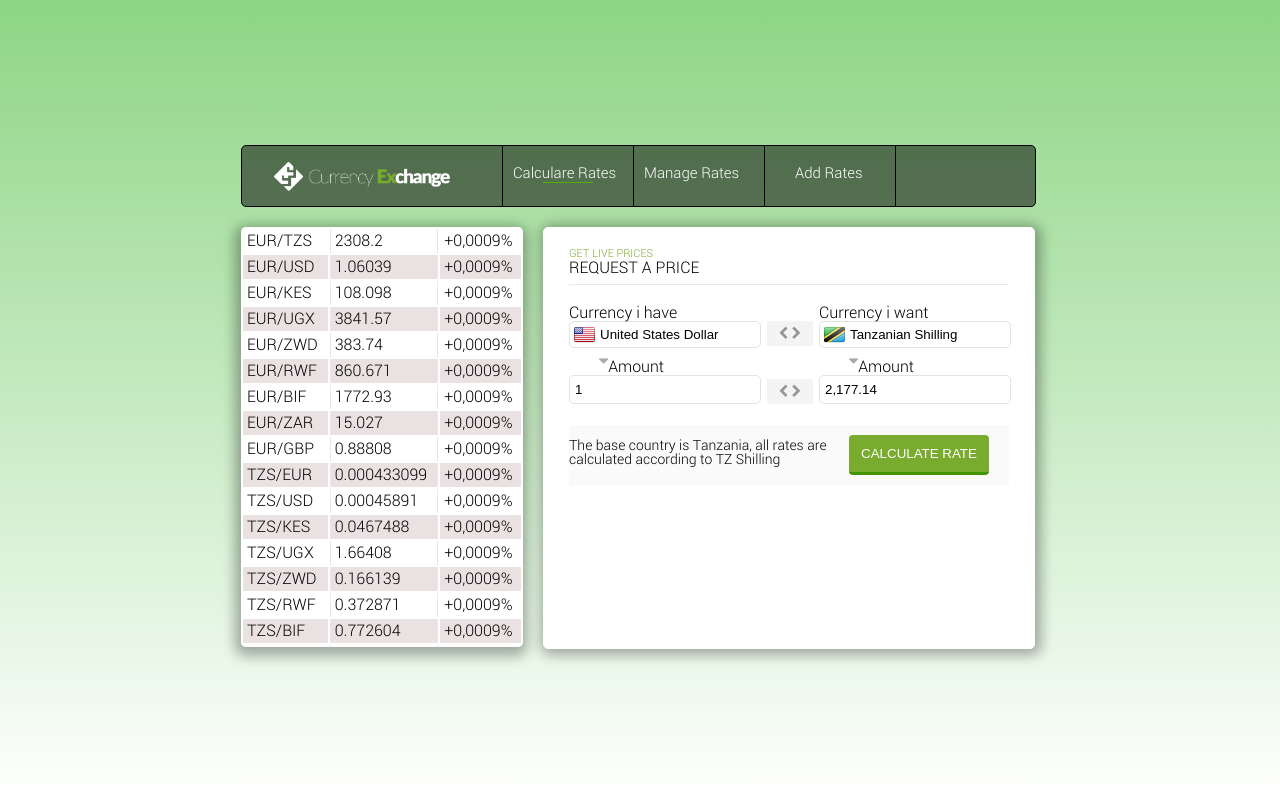
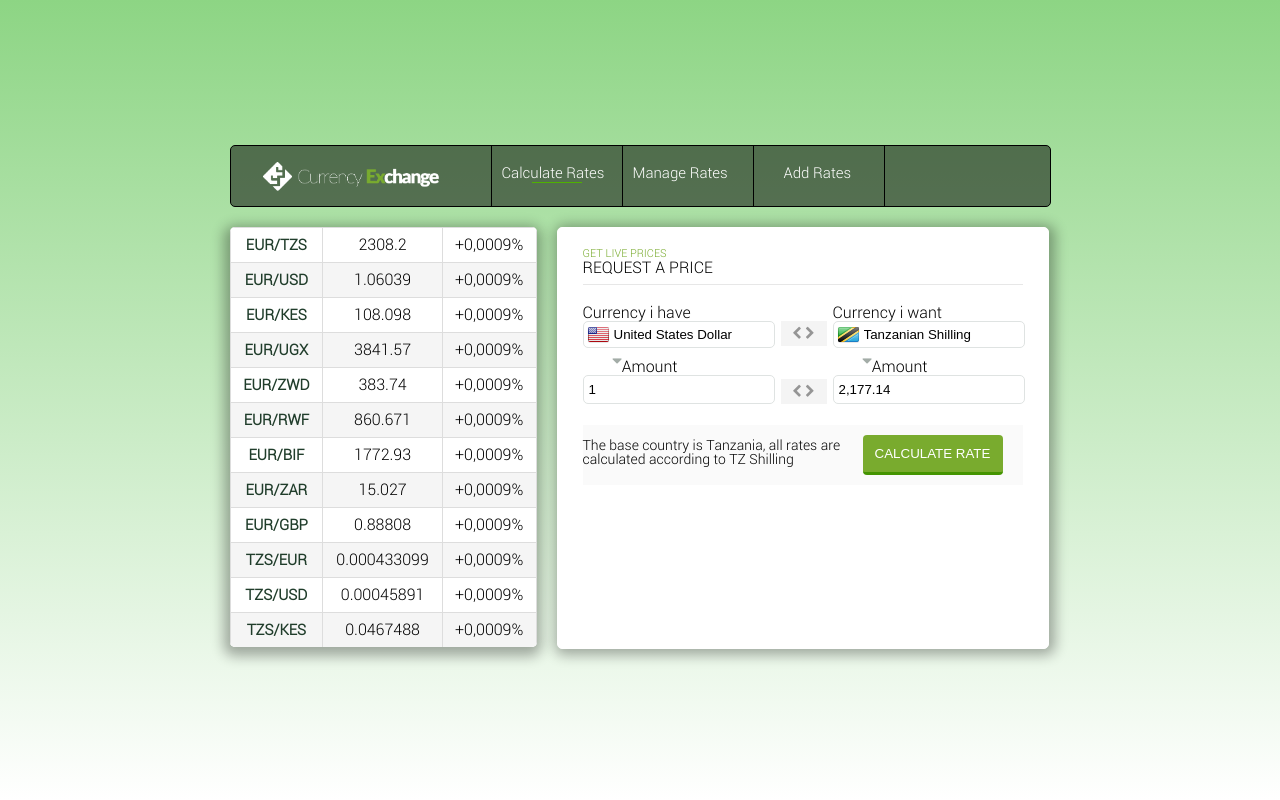
Before and after one commit to kassam-binary/Bureau-App, a plain HTML site: page index.html in a window 1280 px wide. Drawn offline with Linux system fonts and the light colour scheme.

Commit message:
Customize popular currency display table

```diff
--- a/css/style.css
+++ b/css/style.css
@@ -38,7 +38,7 @@ body {
 
 #content_box {
     display: table;
-    width: 798px;
+    width: 819px;
     height: 510px;
     box-sizing: border-box;
     //overflow: hidden;
@@ -46,47 +46,61 @@ body {
 }
 
 #head_container {
-    width: 793px;
+    width: 819px;
     height: 60px;
     border: 1px solid black;
     border-radius: 5px;
     background-color: rgba(0, 0, 0, 0.5)
 }
 #leftSide_rates {
-    width: 282px;
+    width: 307px;
     height: 420px;
     float: left;
     overflow: hidden;
-    overflow-y: scroll;
     margin-top: 20px;
     //border: 1px solid;
     border-radius: 5px;
     background-color: #ffffff;
     -webkit-box-shadow: -1px 4px 13px 5px rgba(0,0,0,0.32);
--moz-box-shadow: -1px 4px 13px 5px rgba(0,0,0,0.32);
-box-shadow: -1px 4px 13px 5px rgba(0,0,0,0.32);
+    -moz-box-shadow: -1px 4px 13px 5px rgba(0,0,0,0.32);
+    box-shadow: -1px 4px 13px 5px rgba(0,0,0,0.32);
+}
+#leftSide_rates:hover{
+    overflow-y: scroll;
 }
 #leftSide_rates table{
     width: 100%;
+     border-collapse: collapse;
     background-color: #ffffff;
     border-radius: 5px;
 }
+#leftSide_rates table, td{
+    border: 1px solid #ddd;
+    text-align: center;
+}
 #leftSide_rates tr:nth-child(even){
-    background-color: #eae2e2;
+    background-color: #f5f5f5;
 }
+#leftSide_rates tr:nth-child(even):hover{
+    background-color: #ffffff;
+}
+
 #leftSide_rates tr{
     border: 0px;
     cursor: pointer;
     border-bottom: 1px solid red;
 }
 #leftSide_rates td{
-    padding: 4px;
+    //border: 1px solid;
+    padding: 9px;
 }
+
 .separa_line{
-    border: 0px;
-    border-left: 1px solid #e7e7e7;
-    border-right: 1px solid #e7e7e7;
+    color: #203d2b;
+    font-size: 15px;
+    font-weight: bolder;
 }
+
 #centered_formcontainer {
     width: 490px;
     height: 420px;
@@ -347,7 +361,8 @@ background-color: #9f9f9f;
 
 
 #leftSide_rates::-webkit-scrollbar {
-    width: 8px;
+    width: 5px;
+    background-color: #eae2e2;
 }
 
 #leftSide_rates::-webkit-scrollbar-track {
@@ -357,7 +372,7 @@ background-color: #9f9f9f;
 }
 
 #leftSide_rates::-webkit-scrollbar-thumb {
-
-    border-radius: 10px;
-    -webkit-box-shadow: inset 0 0 6px rgba(0,0,0,0.5);
+    border-radius: 20px;
+    //-webkit-box-shadow: inset 0 0 6px rgba(0,0,0,0.5);
+    background-color: #6e6e6e;
 }
--- a/index.html
+++ b/index.html
@@ -14,7 +14,7 @@
                             <div id="logo_holder"></div>
                             <div id="link_container">
                                 <div class="tab_link">
-                                    <p>Calculare Rates</p>
+                                    <p>Calculate Rates</p>
                                     <span class="active_tab"></span>
                                 </div>
                                 <div class="tab_link">
--- a/js/engine.js
+++ b/js/engine.js
@@ -313,8 +313,8 @@ $("#leftSide_rates").delegate("#popular_rate_table tr","click",function(e){
                 var popular_div = "";
                 count_id = count_id+1
                 popular_div +="<tr id="+base+count_id+" data-base-id="+base+" data-id="+index+" >"+
-                                "<td>"+base+"/"+index+"</td>"+
-                                "<td class=\'separa_line\'>"+base_rate+"</td>"+
+                                "<td class=\'separa_line\'>"+base+"/"+index+"</td>"+
+                                "<td>"+base_rate+"</td>"+
                                 "<td>+0,0009%</td>"+
                                 "</tr>";
                 $("#leftSide_rates #popular_rate_table").append(popular_div);
```
